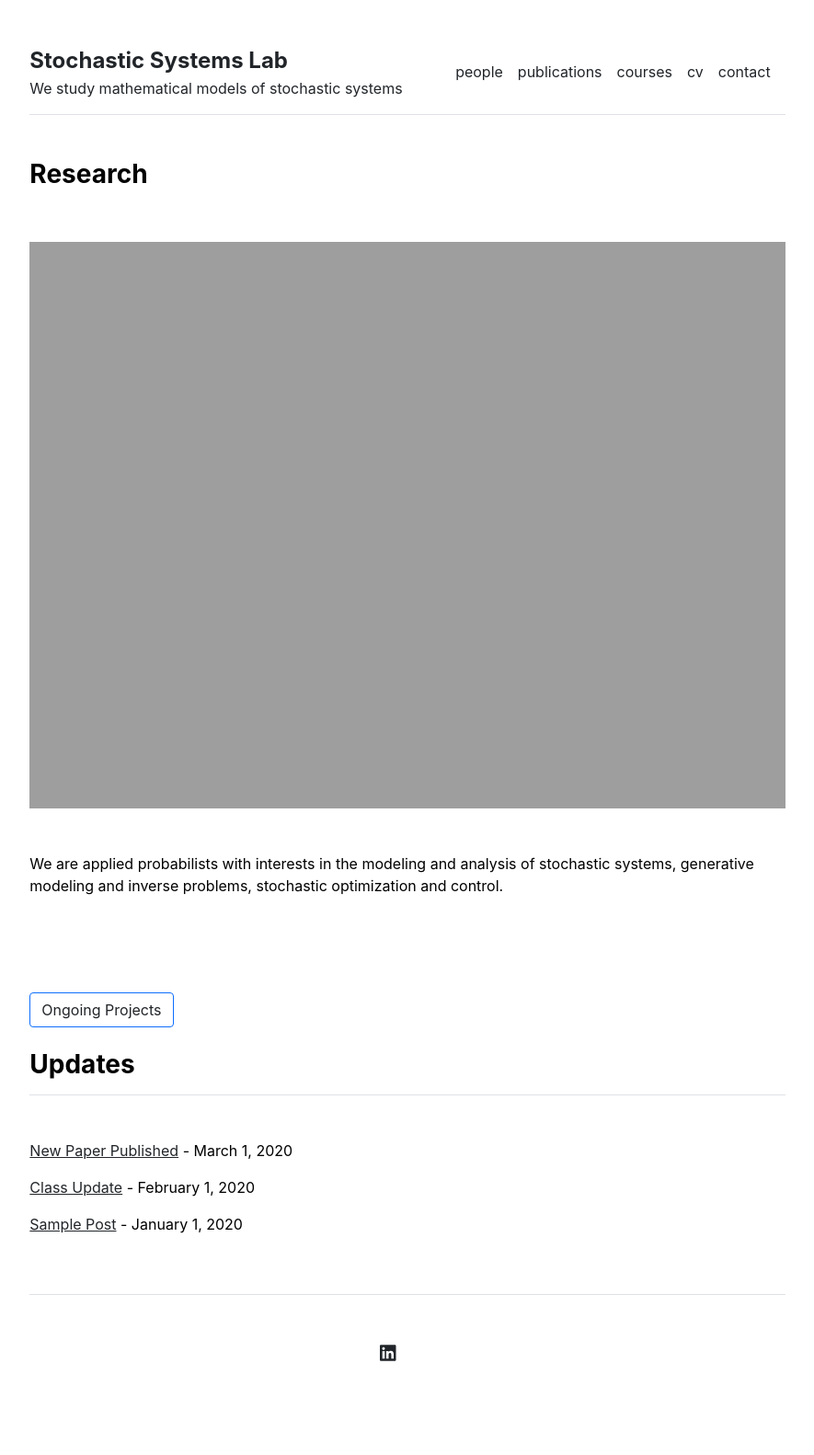
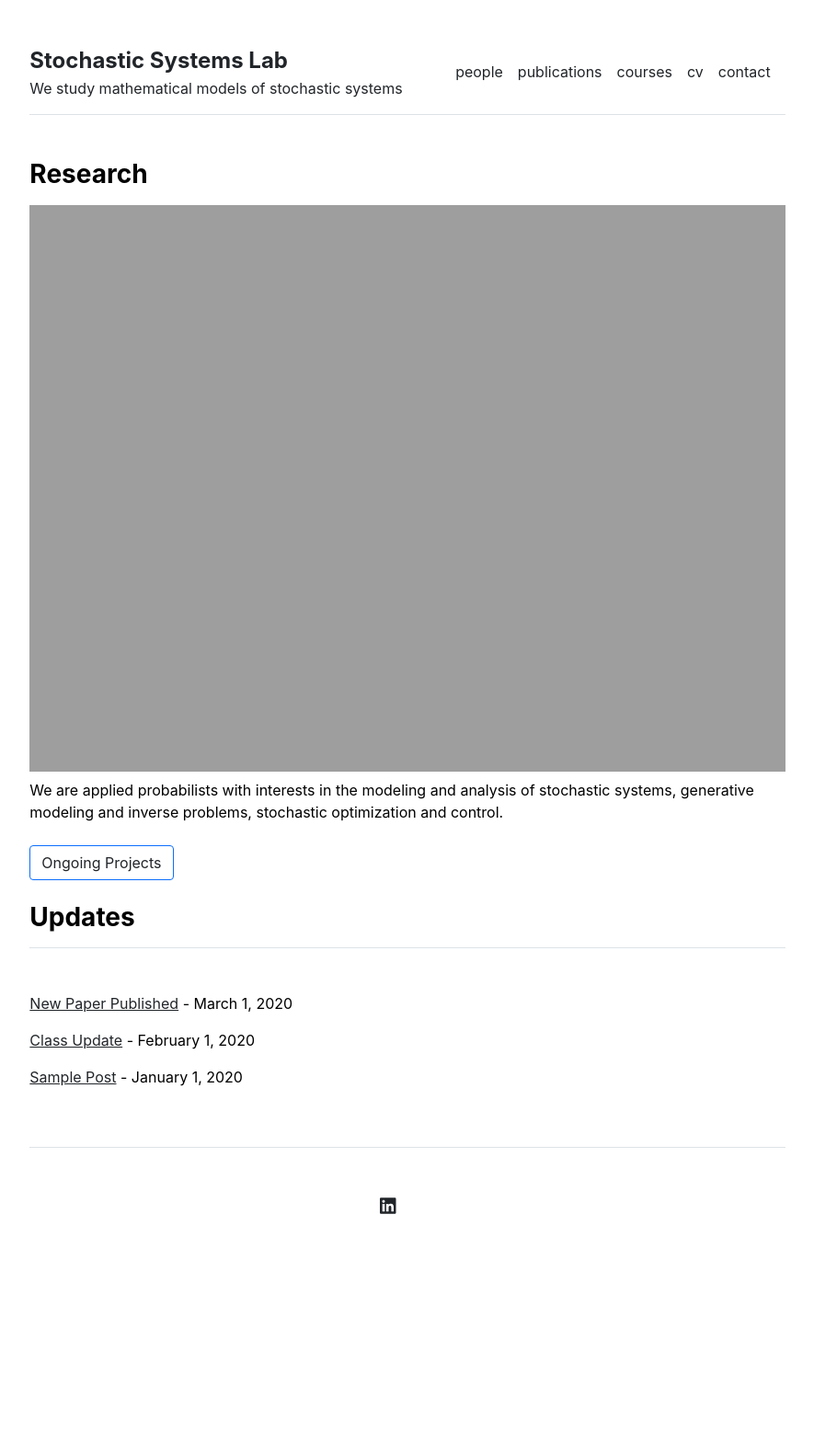
Before and after one commit to stochasticsystemslab/stochasticsystemslab.github.io, a Jekyll site: the page built from index.md, in a window 1280 px wide. Shown: the whole page at 92% size, without its empty margins (197-1082 px from the left). Built offline with Jekyll 4.4.1, drawn with Linux system fonts in a browser that asks for light colours; after the commit the page ends 1422 px from its top, so only the background shows below that.

Commit message:
Update home.html

```diff
--- a/_layouts/home.html
+++ b/_layouts/home.html
@@ -2,12 +2,12 @@
 layout: default
 ---
 
-<div class="row g-5 mb-1">
+<div class="row g-2 mb-1">
     <h3 class="fw-bold">Research</h3>
     <img src="{{ site.github.url }}/assets/img/SSLOV.002.png" alt="Home" width="100%">
     <p class="mb-2">We are applied probabilists with interests in the modeling and analysis of stochastic systems, generative modeling and inverse problems, stochastic optimization and control. </p>
     <!-- Ongoing Projects Section -->
-    <div class="row g-5 mb-1">
+    <div class="row g-2 mb-1">
       <div class="col-md-12">
         <!-- <h3 class="fw-bold">Ongoing Projects</h3> -->
         <p><a class="btn btn-outline-primary" data-bs-toggle="collapse" href="#projectsCollapse" role="button" aria-expanded="false" aria-controls="projectsCollapse">
```
